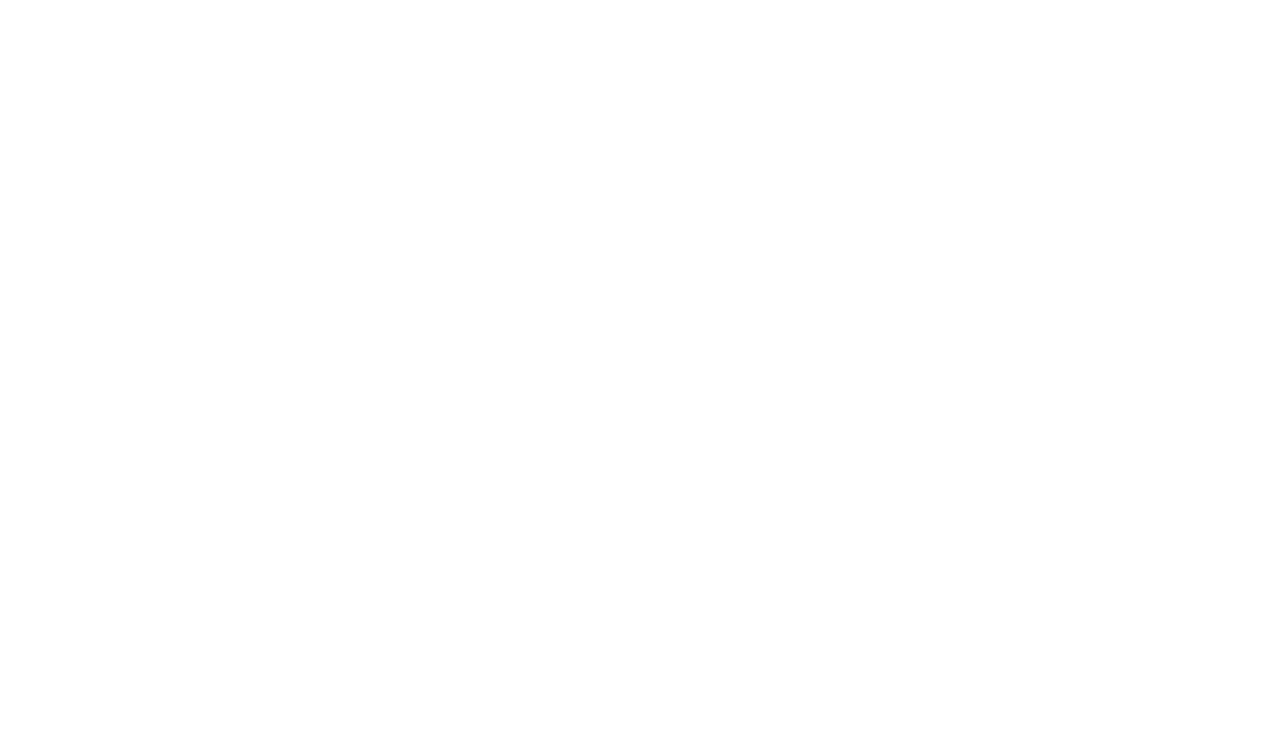
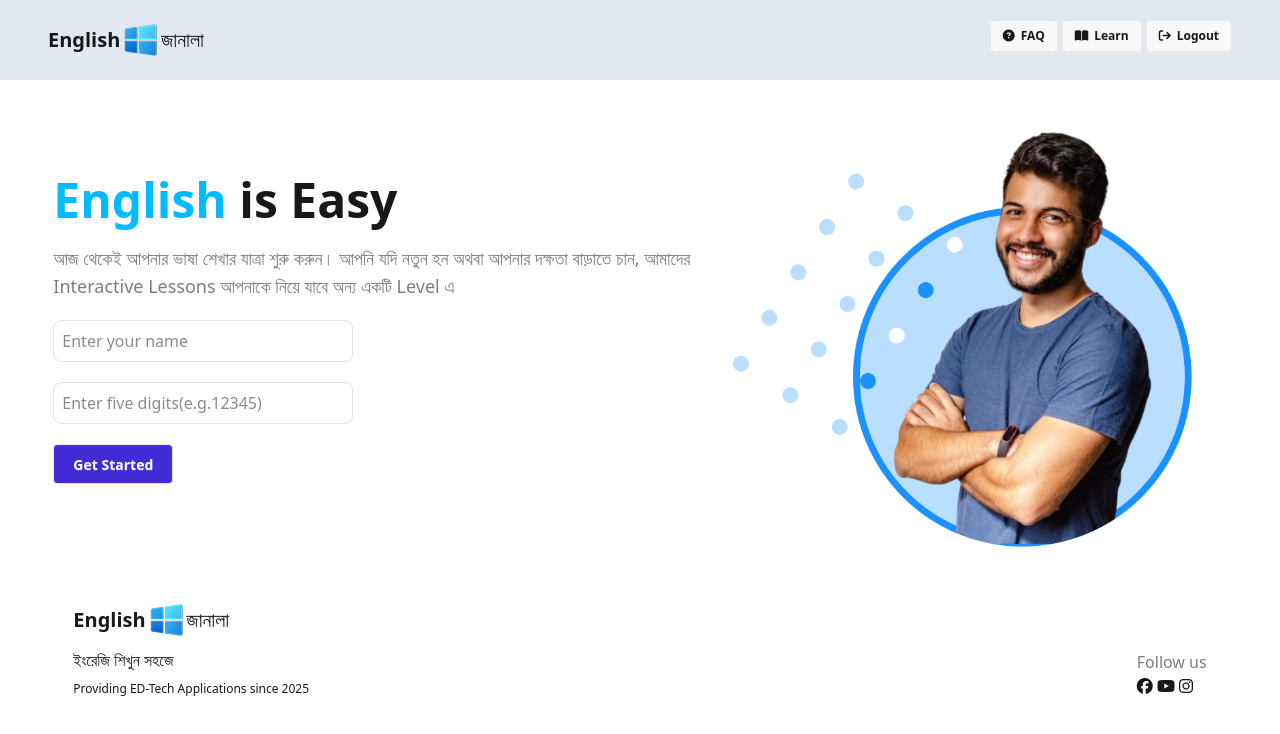
Before and after one commit to TrustfratedIsNotAvailable/learnWord, a plain HTML site: page index.html in a window 1280 px wide. Drawn offline with nearby package versions, Linux system fonts and the light colour scheme.

Commit message:
homepage added

```diff
--- a/index.html
+++ b/index.html
@@ -7,8 +7,52 @@
     <!-- daisyUI -->
     <link href="https://cdn.jsdelivr.net/npm/daisyui@5" rel="stylesheet" type="text/css" />
     <script src="https://cdn.jsdelivr.net/npm/@tailwindcss/browser@4"></script>
+     <!-- font awesome  -->
+     <link rel="stylesheet" href="https://cdnjs.cloudflare.com/ajax/libs/font-awesome/6.5.1/css/all.min.css">
 </head>
 <body>
+   <header>
+<!-- nav  -->
+    <nav class="flex justify-between px-12 py-5 bg-slate-200">
+        <div class="flex items-center text-[20px]"><p class="font-bold">English</p><img src="./images/logo.png" alt=""><p>জানালা</p></div>
+        <div class="flex gap-1">
+            <button class="btn btn-sm"><i class="fa-solid fa-circle-question"></i>FAQ</button>
+            <button class="btn btn-sm"><i class="fa-solid fa-book-open"></i>Learn</button>
+            <button class="btn btn-sm"><i class="fa-solid fa-arrow-right-from-bracket"></i>Logout</button>
+        </div>
+    </nav>
+<!-- banner  -->
+    <div class="flex justify-between items-center w-11/12 mx-auto">
+        <!-- content  -->
+        <div class="flex flex-col gap-5">
+            <h1 class="text-5xl font-bold text-[#18181B]"><span class="text-[#00BCFF]">English</span> is Easy</h1>
+            <p class="text-[#18181B90] text-lg">আজ থেকেই আপনার ভাষা শেখার যাত্রা শুরু করুন। আপনি যদি নতুন হন অথবা আপনার দক্ষতা বাড়াতে চান, আমাদের Interactive Lessons আপনাকে নিয়ে যাবে অন্য একটি Level এ</p>
+            <div><input class="w-[300px] p-2 border-[#18181B20] rounded-lg" type="text" placeholder="Enter your name"></div>
+            <div><input class="w-[300px] p-2 border-[#18181B20] rounded-lg" type="password" placeholder="Enter five digits(e.g.12345)"></div>
+            <button class="btn bg-[#422AD5] text-white p-3 w-[120px]">Get Started</button>
+        </div>
+        <!-- img  -->
+        <img class="w-[500px] h-[500px]" src="./images/hero-student.png" alt="">
+    </div>
+   </header>
 
+   <main>
+   </main>
+
+   <footer class="flex justify-between w-11/12 mx-auto items-center p-5">
+    <div>
+        <div class="flex items-center text-[20px] mb-2"><p class="font-bold">English</p><img src="./images/logo.png" alt=""><p>জানালা</p></div>
+        <p class="text-[16px] font-medium mb-2">ইংরেজি শিখুন সহজে</p>
+        <p class="text-[12px] font-regular">Providing ED-Tech Applications since 2025</p>
+    </div>
+    <div class="mt-auto">
+            <p class="text-[#18181B90]">Follow us</p>
+            <div>
+                <i class="fa-brands fa-facebook"></i>
+                <i class="fa-brands fa-youtube"></i>
+                <i class="fa-brands fa-instagram"></i>
+            </div>
+    </div>
+   </footer>
 </body>
 </html>
```
Also changed, not shown: images/alert-error.png (added), images/fa-arrow-right-from-bracket.png (added), images/fa-book-open.png (added), images/fa-circle-question.png (added), images/fb-thumb.png (added), images/github-thumb.png (added), images/hero-student.png (added), images/instagram-thumb.png (added), images/logo.png (added), images/youtube-thumb.png (added).
